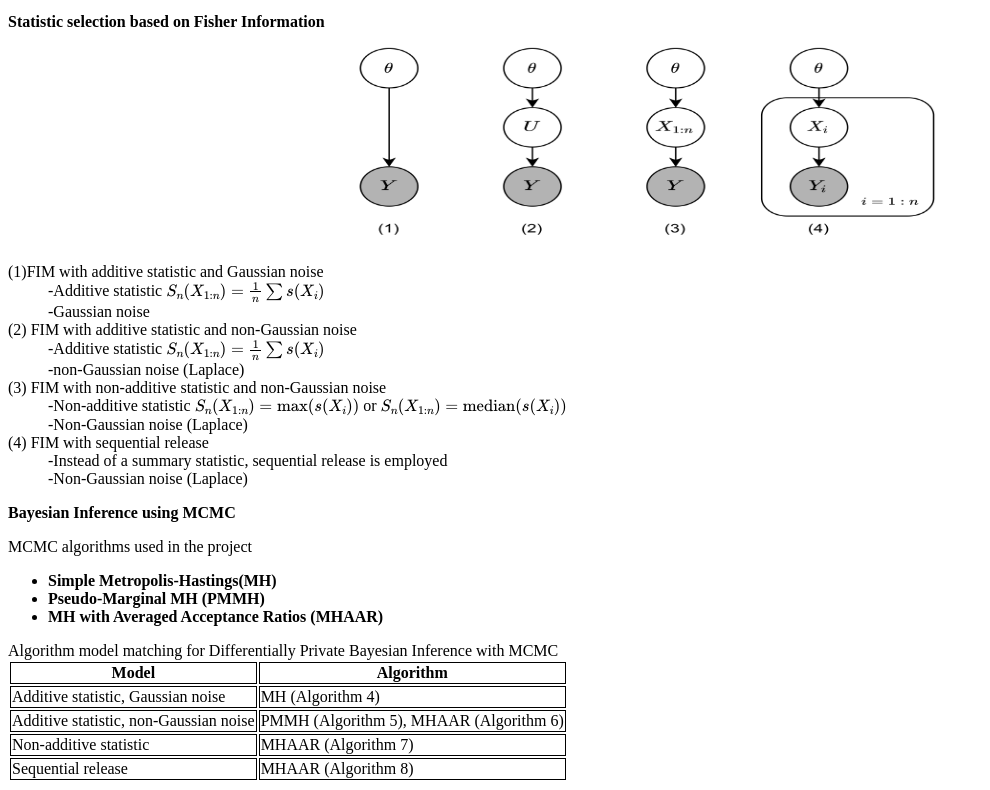
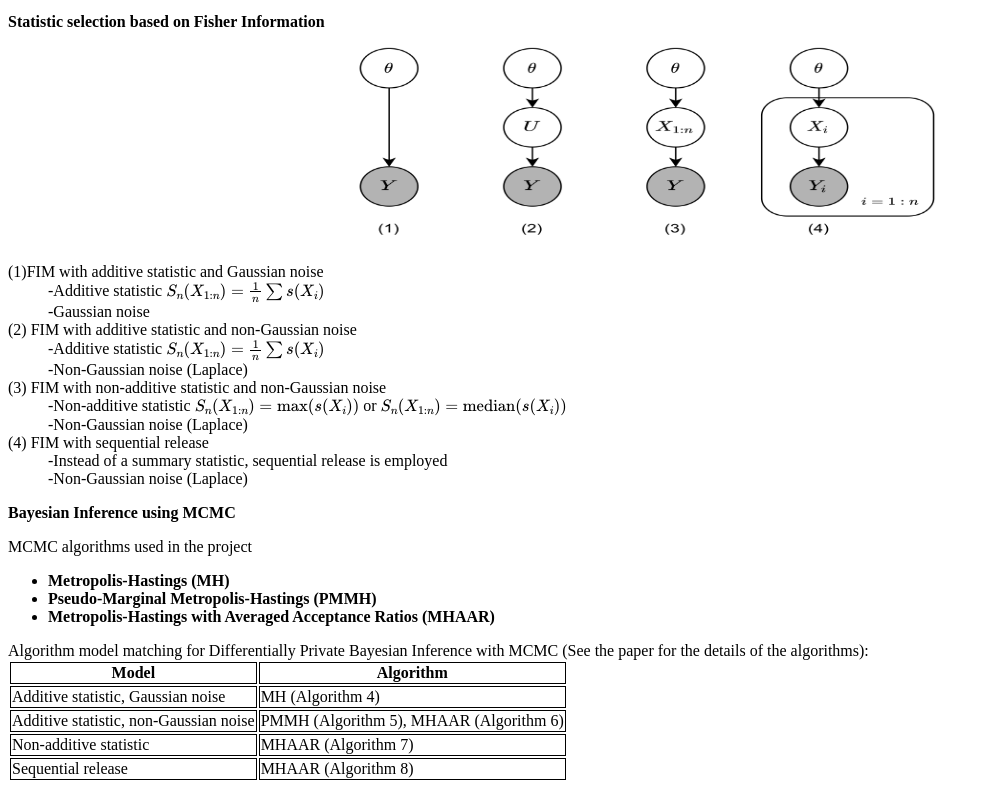
Before and after one commit to stat-selection-MCMC/stat_MCMC, a plain HTML site: page index.html in a window 1280 px wide. Shown: the part 626-1416 px from the top of the page, without its empty margins (0-990 px from the left). Drawn offline with nearby package versions, Linux system fonts and the light colour scheme.

Commit message:
tableadd5

```diff
--- a/index.html
+++ b/index.html
@@ -69,7 +69,7 @@
         <dd>-Gaussian noise </dd>
         <dt>(2) FIM with additive statistic and non-Gaussian noise</dt>
         <dd>-Additive statistic \(S_n(X_{1:n})=\frac{1}{n}\sum s(X_i)\)</dd>
-        <dd>-non-Gaussian noise (Laplace) </dd>
+        <dd>-Non-Gaussian noise (Laplace) </dd>
         <dt>(3) FIM with non-additive statistic and non-Gaussian noise</dt>
         <dd>-Non-additive statistic \(S_n(X_{1:n})=\text{max}(s(X_i))\) or \(S_n(X_{1:n})=\text{median}(s(X_i))\)</dd>
         <dd>-Non-Gaussian noise (Laplace) </dd>
@@ -80,11 +80,11 @@
     <p><b>Bayesian Inference using MCMC</b></p>
     MCMC algorithms used in the project
     <ul>
-        <li><b>Simple Metropolis-Hastings(MH)</b></li>
-        <li><b>Pseudo-Marginal MH (PMMH)</b></li>
-        <li><b>MH with Averaged Acceptance Ratios (MHAAR)</b></li>
+        <li><b>Metropolis-Hastings (MH)</b></li>
+        <li><b>Pseudo-Marginal Metropolis-Hastings (PMMH)</b></li>
+        <li><b>Metropolis-Hastings with Averaged Acceptance Ratios (MHAAR)</b></li>
     </ul>
-    Algorithm model matching for Differentially Private Bayesian Inference with MCMC
+    Algorithm model matching for Differentially Private Bayesian Inference with MCMC (See the paper for the details of the algorithms):
     <table>
         <tr>
           <th>Model</th>
```
